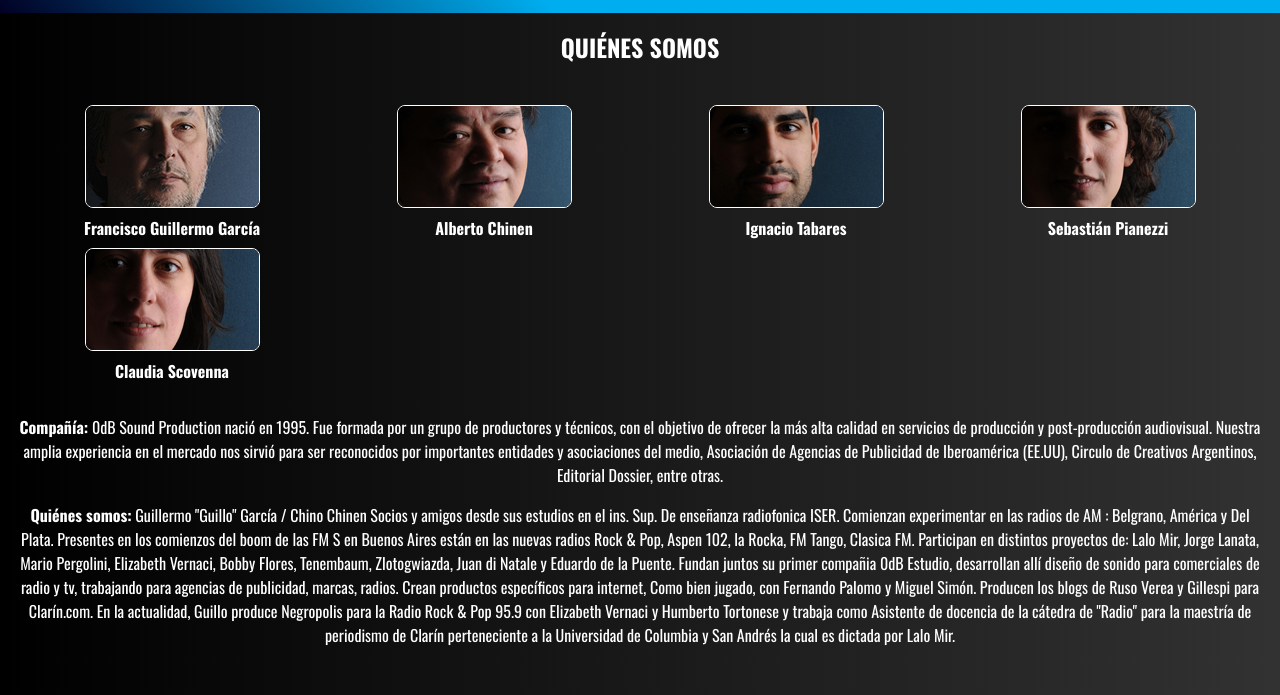
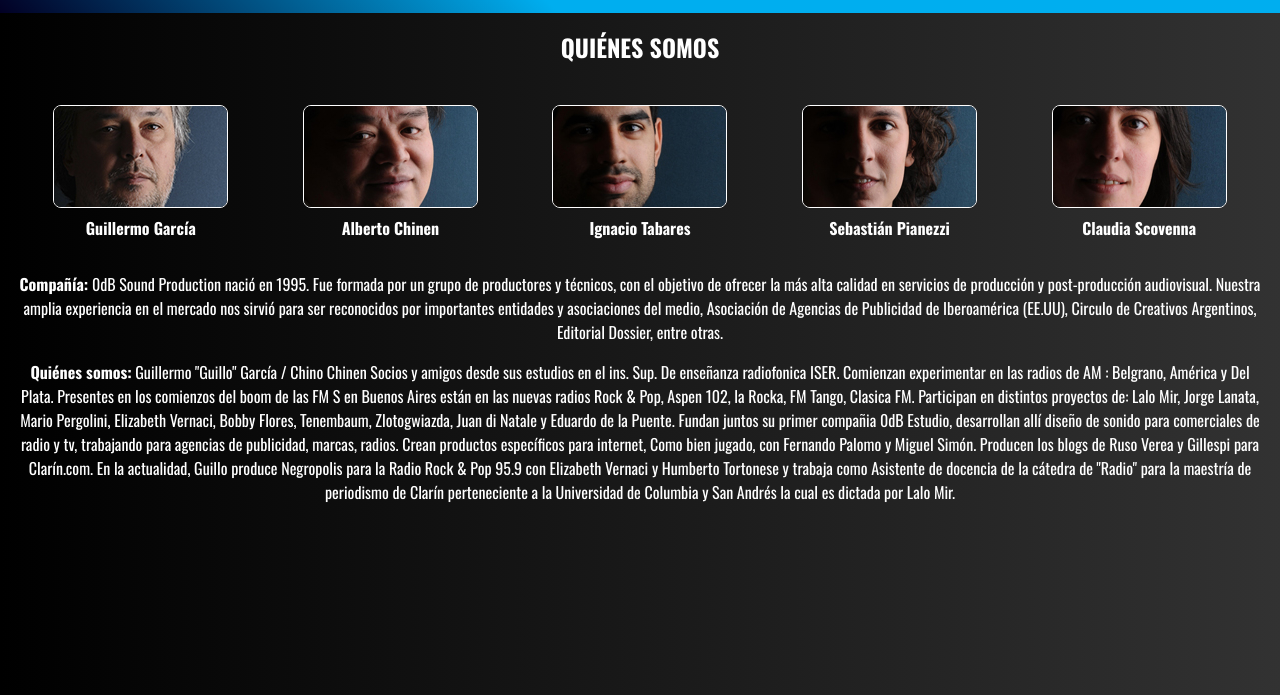
Before and after one commit to JFGC1292/0dbestudio, a plain HTML site: page conocenos.html in a window 1280 px wide. Shown: the part 105-800 px from the top of the page. Drawn offline with nearby package versions, Linux system fonts and the light colour scheme.

Commit message:
Corrección wrap "conocenos"

```diff
--- a/conocenos.html
+++ b/conocenos.html
@@ -25,10 +25,10 @@
     <div class="contenedorConocenos">
         <div class= "fotosConocenos">
             <img src="recursos/guillo.jpg" alt="Guillo" class="foto">
-            <h4>Francisco Guillermo García</h4>
+            <h4>Guillermo García</h4>
         </div>
         <div class= "fotosConocenos">
-            <img src="recursos/chino.jpg" alt="Clau" class="foto">
+            <img src="recursos/chino.jpg" alt="Chino" class="foto">
             <h4>Alberto Chinen</h4>
         </div>
         <div class= "fotosConocenos">
--- a/estilos/main.scss
+++ b/estilos/main.scss
@@ -270,6 +270,7 @@ div ul li {
 .contenedorConocenos {
     display: flex;
     flex-flow: row wrap;
+    justify-content: space-around;
     padding: 1rem;
 }
 
@@ -278,8 +279,6 @@ div ul li {
     flex-flow: column wrap;
     justify-content: center;
     align-items: center;
-    width: 25%;
-    height: 25%;
 
     img {
         border: 1px solid white;
```
Also changed, not shown: estilos/main.css, 1 other file.
